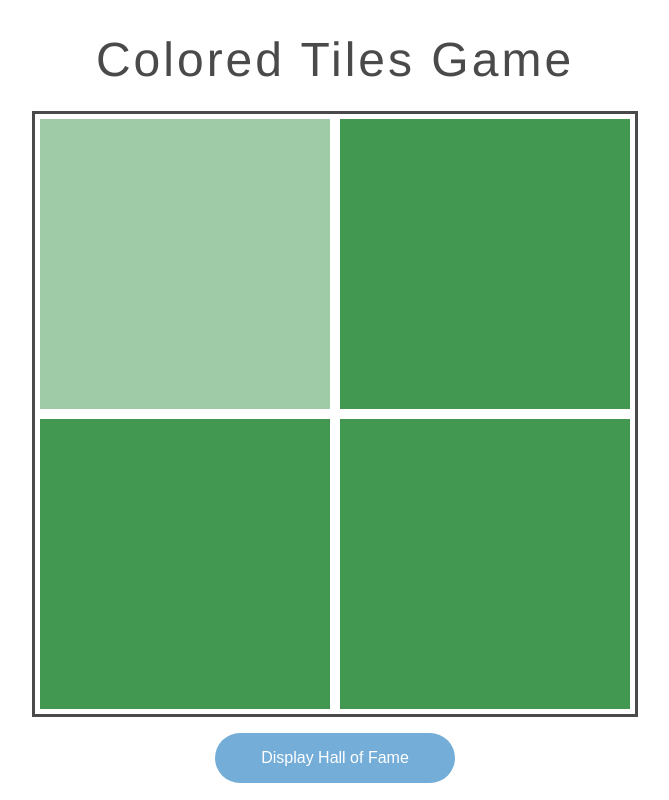
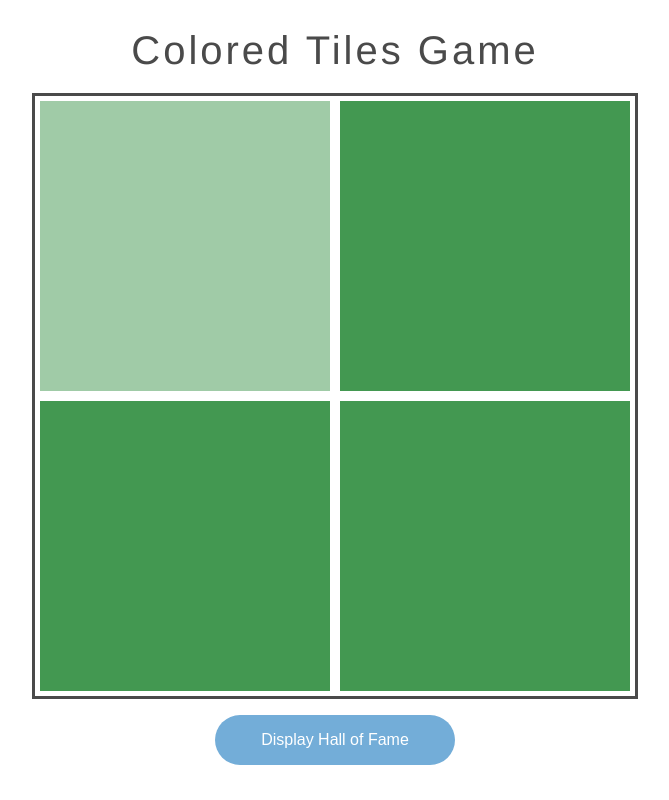
Before and after one commit to ASJvine/tiles, a React app: page / in a window 1280 px wide. Shown: the whole page, without its empty margins (305-974 px from the left). Built offline with nearby package versions, Linux system fonts and the light colour scheme.

Commit message:
Adding README.md and polishing small details

```diff
--- a/package.json
+++ b/package.json
@@ -8,7 +8,7 @@
     "start": "webpack-dev-server --config ./webpack.config.js --mode development --open",
     "test": "jest",
     "test-dev": "jest --watch",
-    "coverage": "jest --coverage"
+    "test-coverage": "jest --coverage"
   },
   "author": "Alexandre Serra",
   "license": "MIT",
--- a/src/App/App.jsx
+++ b/src/app/MainApp.jsx
@@ -1,16 +1,16 @@
 import React, { Fragment } from 'react';
 
 import MainTitle from './common/MainTitle.atom';
-import TilesAndHallOfFame from '../tiles/TilesAndHallOfFame.template';
+import TilesAndHallOfFame from '../tiles/TilesAndHallOfFame.organism';
 
 
 import './styles.scss';
 
-const App = () => (
+const MainApp = () => (
   <Fragment>
     <MainTitle text="Colored Tiles Game" />
     <TilesAndHallOfFame />
   </Fragment>
 );
 
-export default App;
+export default MainApp;
--- a/src/app/styles.scss
+++ b/src/app/styles.scss
@@ -28,7 +28,7 @@ html, body {
 }
 
 h1 {
-  font-size: 300%;
+  font-size: 250%;
   font-weight: 100;
   letter-spacing: 3px;
 }
@@ -79,6 +79,9 @@ button[type="submit"] {
   appearance: none;
   -webkit-appearance: none;
   -moz-appearance: none;
+}
+input[type="number"] {
+  -moz-appearance: textfield; // hide arrows for number input
 }
 
 // --------------------------------------------------------------------------------------------------------------
@@ -222,7 +225,7 @@ button[type="submit"] {
   }
 }
 
-// Button.atom.jsx used in TilesAndHallOfFame.template.jsx -----------------------------------------
+// Button.atom.jsx used in TilesAndHallOfFame.organism.jsx -----------------------------------------
 .fame-btn {
   display: block;
   width: 100%;
@@ -234,7 +237,7 @@ button[type="submit"] {
 // --------------------------------------------------- scores FEATURE  -------------------------------------------
 // --------------------------------------------------------------------------------------------------------------
 
-// ScoresBoard.organism.jsx used in TilesAndHallOfFame.template.jsx -----------------------------------------
+// ScoresBoard.organism.jsx used in TilesAndHallOfFame.organism.jsx -----------------------------------------
 .scores-wrapper {
   margin: 0 auto;
   width: 50vw;
@@ -278,7 +281,7 @@ button[type="submit"] {
 // --------------------------------------------------------------------------------------------------------------
 // --------------------------------------------------- scoresForm FEATURE  -------------------------------------------
 // --------------------------------------------------------------------------------------------------------------
-// ScoresBoard.organism.jsx used in TilesAndHallOfFame.template.jsx -----------------------------------------
+// ScoresBoard.organism.jsx used in TilesAndHallOfFame.organism.jsx -----------------------------------------
 .score-form {
   .label-wrapper {
     display: block;
--- a/src/index.jsx
+++ b/src/index.jsx
@@ -1,9 +1,9 @@
 /* global document */
 import React from 'react';
 import { render } from 'react-dom';
-import App from './app/App.jsx'; // eslint-disable-line
+import MainApp from './app/MainApp.jsx'; // eslint-disable-line
 
 render(
-  <App />,
+  <MainApp />,
   document.getElementById('app'),
 );
--- a/src/scoreForm/ScoreForm.organism.jsx
+++ b/src/scoreForm/ScoreForm.organism.jsx
@@ -1,7 +1,7 @@
 import React from 'react';
 import PropTypes from 'prop-types';
 
-import InputLabel from '../app/common/modals/InputLabel.atom';
+import InputLabel from '../app/common/InputLabel.atom';
 import Winner from './Winner.molecule';
 import NotWinner from './NotWinner.molecule';
 
--- a/src/tiles/TilesAndHallOfFame.template.jsx
+++ b/src/tiles/TilesAndHallOfFame.organism.jsx
@@ -37,7 +37,7 @@ class TilesAndHallOfFame extends Component {
 
     if (!scoresList) {
       return (
-        <p className="play-message">
+        <p className="play-message" style={{ textAlign: 'center' }}>
           Be the first of the Hall of Fame. PLAY the GAME!
         </p>
       );
```
Also changed, not shown: src/app/common/InputLabel.atom.jsx (renamed from src/app/common/modals/InputLabel.atom.jsx), 2 other files (tests, documents, lock files or other folders).
